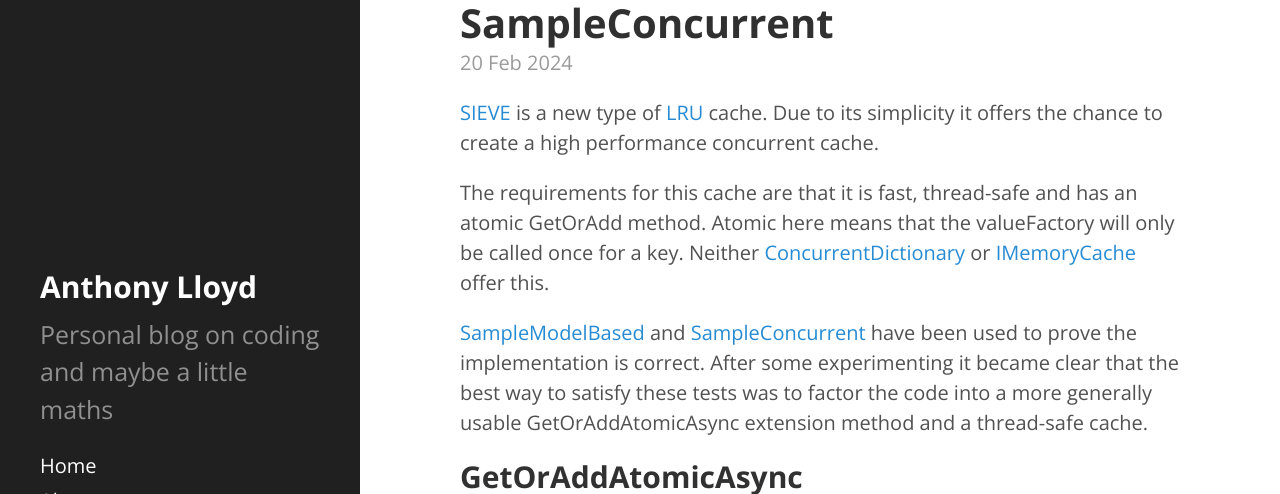
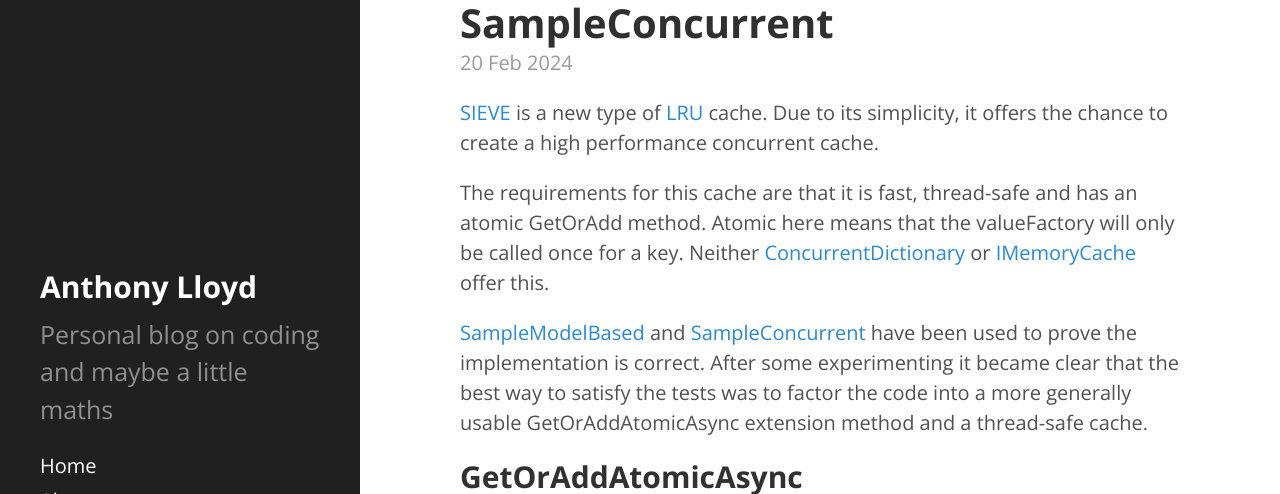
Before and after one commit to AnthonyLloyd/AnthonyLloyd.github.io, a Jekyll site: the page built from _posts/2024-02-20-sieve.html, in a window 1280 px wide and 900 px high. Shown: the part 232-726 px from the top of the window. Built offline with Jekyll 4.4.1, drawn with Linux system fonts in a browser that asks for light colours; some web fonts are replaced; comment, search, counter and statistics services are not loaded; some of the changed text lies outside the part shown.

Commit message:
add SIEVE

```diff
--- a/_posts/2024-02-20-sieve.html
+++ b/_posts/2024-02-20-sieve.html
@@ -7,13 +7,13 @@ keywords: sieve lru cache cscheck model-based concurrent
 ---
 
 <p><a href="https://cachemon.github.io/SIEVE-website/blog/2023/12/17/sieve-is-simpler-than-lru/">SIEVE</a> is a new type of <a href="https://en.wikipedia.org/wiki/Cache_replacement_policies#LRU">LRU</a> cache.
-Due to its simplicity it offers the chance to create a high performance concurrent cache.</p>
+Due to its simplicity, it offers the chance to create a high performance concurrent cache.</p>
 <p>The requirements for this cache are that it is fast, thread-safe and has an atomic GetOrAdd method.
 Atomic here means that the valueFactory will only be called once for a key.
 Neither <a href="https://learn.microsoft.com/en-us/dotnet/api/system.collections.concurrent.concurrentdictionary-2.getoradd?view=net-8.0#system-collections-concurrent-concurrentdictionary-2-getoradd(-0-system-func((-0-1)))">ConcurrentDictionary</a> or <a href="https://learn.microsoft.com/en-us/dotnet/api/microsoft.extensions.caching.memory.cacheextensions.getorcreateasync?view=dotnet-plat-ext-8.0">IMemoryCache</a> offer this.
 </p>
 <p><a href="https://github.com/AnthonyLloyd/CsCheck/tree/master?tab=readme-ov-file#model-based-testing">SampleModelBased</a> and <a href="https://github.com/AnthonyLloyd/CsCheck/tree/master?tab=readme-ov-file#concurrency-testing">SampleConcurrent</a> have been used to prove the implementation is correct.
-After some experimenting it became clear that the best way to satisfy these tests was to factor the code into a more generally usable GetOrAddAtomicAsync extension method and a thread-safe cache.</p>
+After some experimenting it became clear that the best way to satisfy the tests was to factor the code into a more generally usable GetOrAddAtomicAsync extension method and a thread-safe cache.</p>
 
 <h2><a name="GetOrAddAtomicAsync" class="anchor" href="#GetOrAddAtomicAsync">GetOrAddAtomicAsync</a></h2>
 
```
Also changed, not shown: other parts of _posts/2024-02-20-sieve.html (+2 -2 lines).
